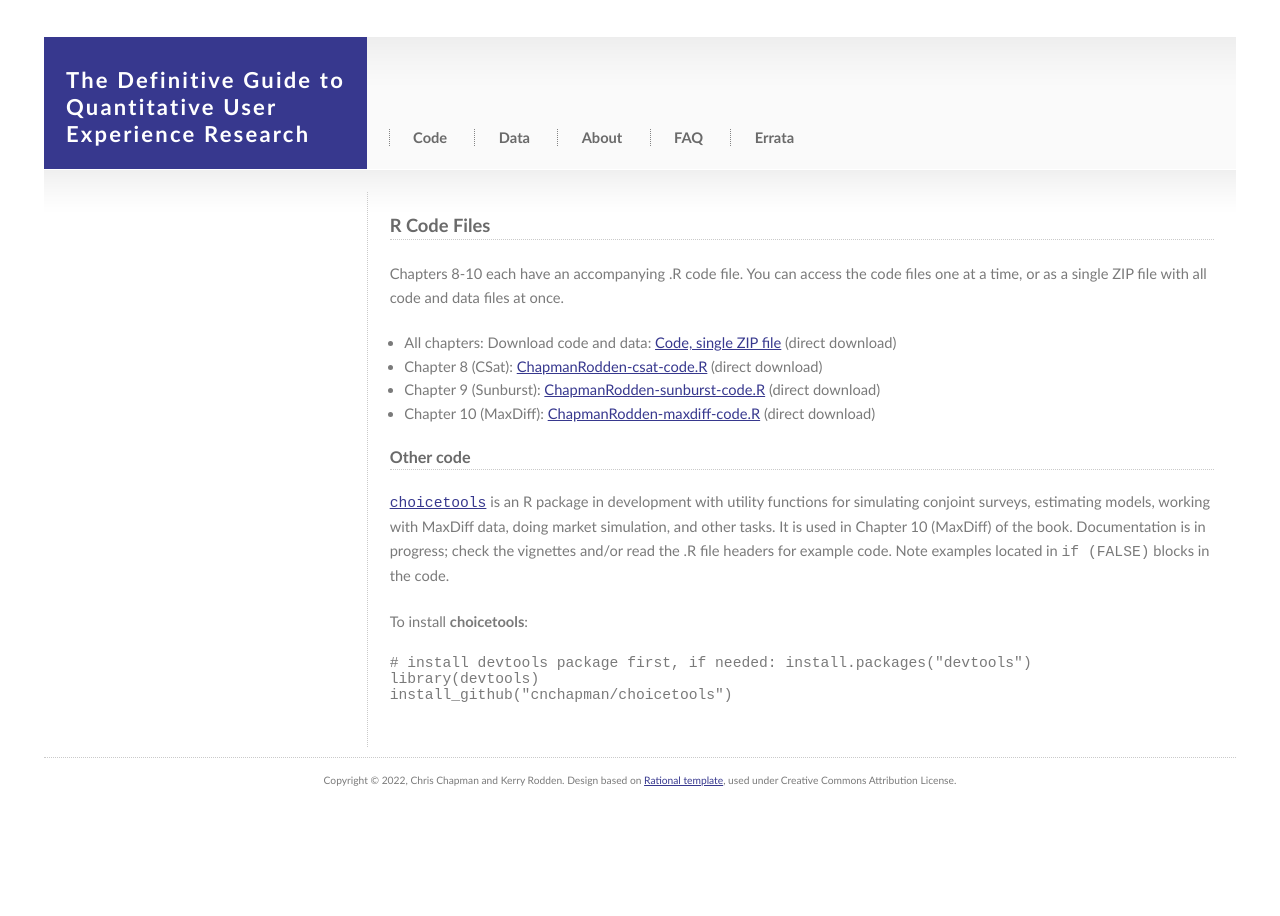
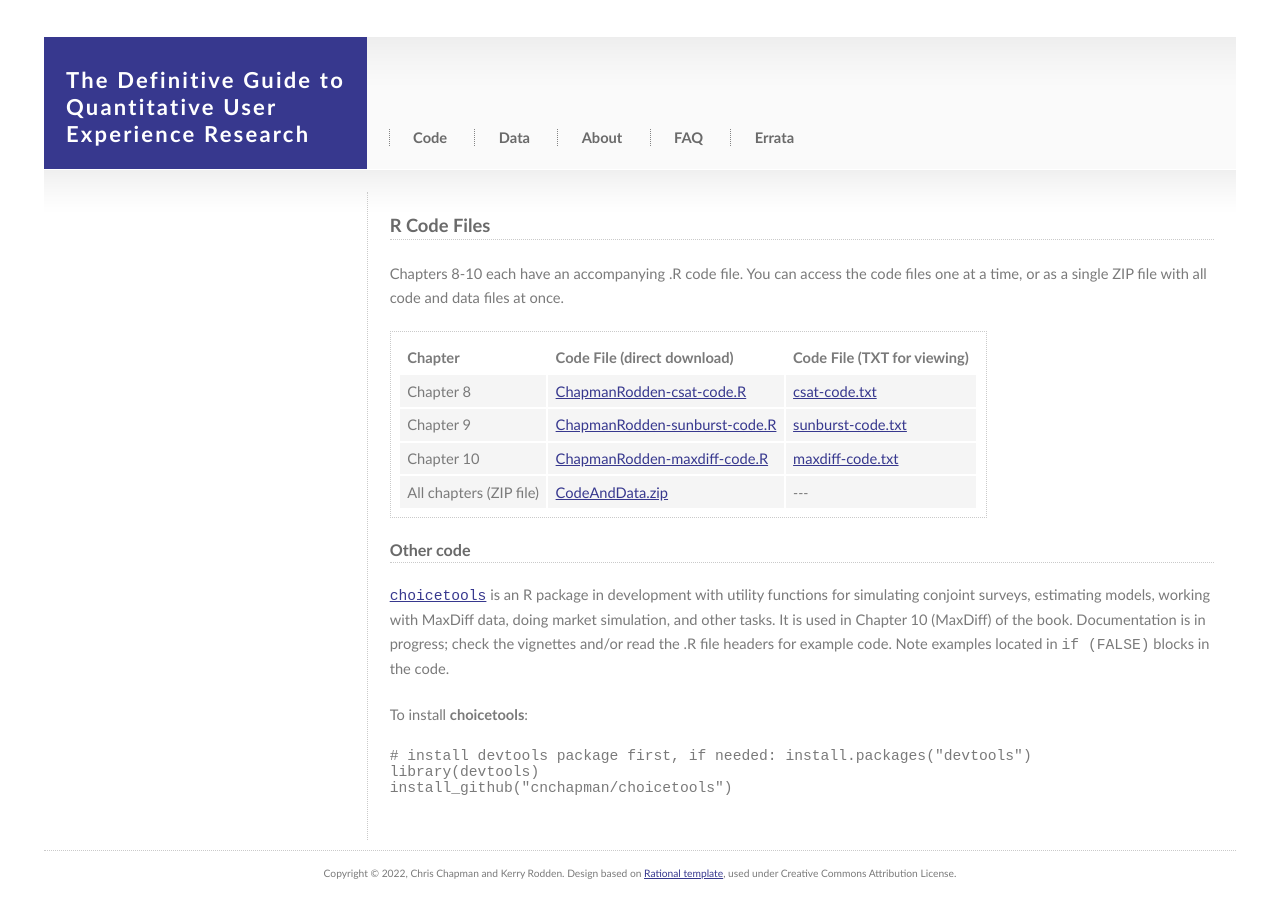
Before and after one commit to cnchapman/quantuxbook, a plain HTML site: page code.html in a window 1280 px wide. Before the commit the page ends 823 px from the top, so only its background shows below. Drawn offline with Linux system fonts and the light colour scheme.

Commit message:
various updates, especially code file index page

```diff
--- a/code.html
+++ b/code.html
@@ -43,13 +43,34 @@
 				<h2>R Code Files</h2>
                 <p>Chapters 8-10 each have an accompanying .R code file. You can access the code files one at a time, or as a single ZIP file with all code and data files at once.</p>
 
-                <ul>
-                    <li>All chapters: Download code and data: <a href="code/ChapmanRodden-CodeAndData.zip">Code, single ZIP file</a> (direct download)</li>
-                    <li>Chapter 8 (CSat): <a href="code/ChapmanRodden-csat-code.R">ChapmanRodden-csat-code.R</a> (direct download)</li>
-                    <li>Chapter 9 (Sunburst): <a href="code/ChapmanRodden-sunburst-code.R">ChapmanRodden-sunburst-code.R</a> (direct download)</li>
-                    <li>Chapter 10 (MaxDiff): <a href="code/ChapmanRodden-maxdiff-code.R">ChapmanRodden-maxdiff-code.R</a> (direct download)</li>
+                <table>
+                    <tr>
+                        <th>Chapter</th>
+                        <th>Code File (direct download)</th>
+                        <th>Code File (TXT for viewing)</th>
+                    </tr>
+                    <tr class="rowA">
+                        <td>Chapter 8</td>
+                        <td><a href="code/ChapmanRodden-csat-code.R">ChapmanRodden-csat-code.R</a></td>
+                        <td><a href="code/ChapmanRodden-csat-code.txt">csat-code.txt</a></td>
+                     </tr>
+                    <tr class="rowA">
+                        <td>Chapter 9</td>
+                        <td><a href="code/ChapmanRodden-sunburst-code.R">ChapmanRodden-sunburst-code.R</a></td>
+                        <td><a href="code/ChapmanRodden-sunburst-code.txt">sunburst-code.txt</a></td>
+                     </tr>
+                    <tr class="rowA">
+                        <td>Chapter 10</td>
+                        <td><a href="code/ChapmanRodden-maxdiff-code.R">ChapmanRodden-maxdiff-code.R</a></td>
+                        <td><a href="code/ChapmanRodden-maxdiff-code.txt">maxdiff-code.txt</a></td>
+                     </tr>
+                    <tr class="rowA">
+                        <td>All chapters (ZIP file)</td>
+                        <td><a href="code/ChapmanRodden-CodeAndData.zip">CodeAndData.zip</a></td>
+                        <td><i>---</i></td>
+                     </tr>
+                </table>
 
-                </ul>
 
                 <h3>Other code</h3>
                 <p><a href="https://github.com/cnchapman/choicetools"><code>choicetools</code></a> is an R package in development with utility functions for simulating conjoint surveys, estimating models, working with MaxDiff data, doing market simulation, and other tasks. It is used in Chapter 10 (MaxDiff) of the book. Documentation is in progress; check the vignettes and/or read the .R file headers for example code. Note examples located in <code>if (FALSE)</code> blocks in the code.</p>
```
Also changed, not shown: errata.html (+7 -1 lines), index.html (+7 -9 lines), code/ChapmanRodden-csat-code.txt (added), code/ChapmanRodden-maxdiff-code.txt (added), code/ChapmanRodden-sunburst-code.txt (added).
